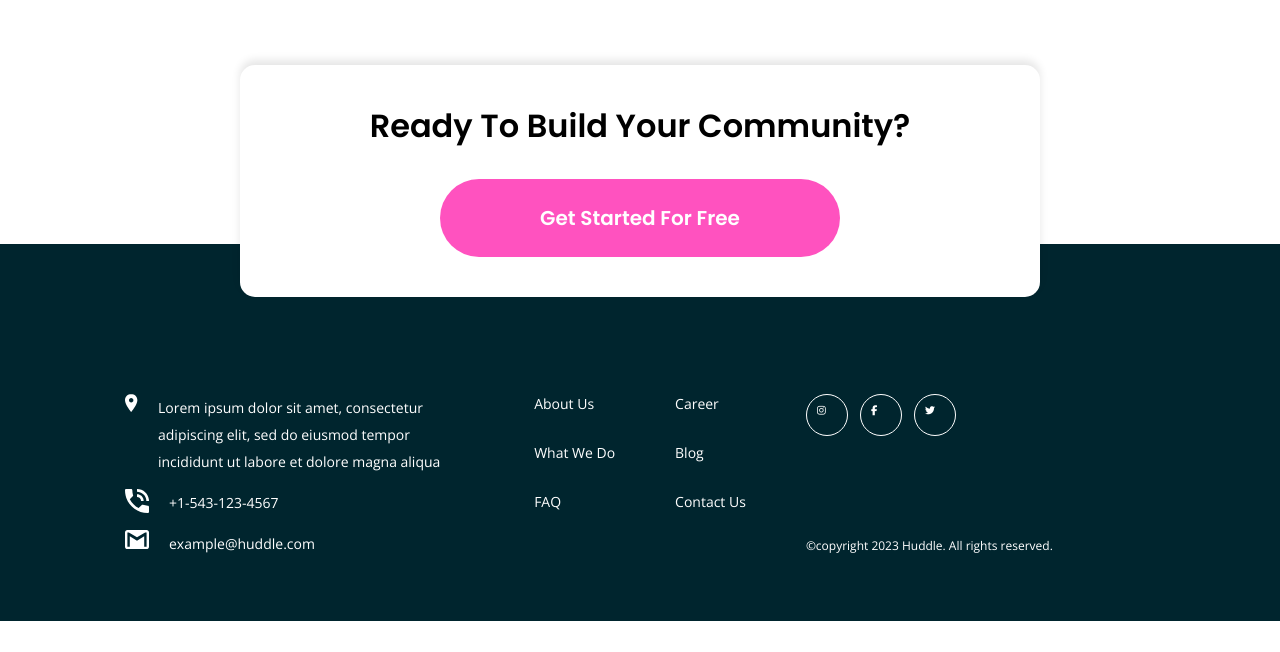
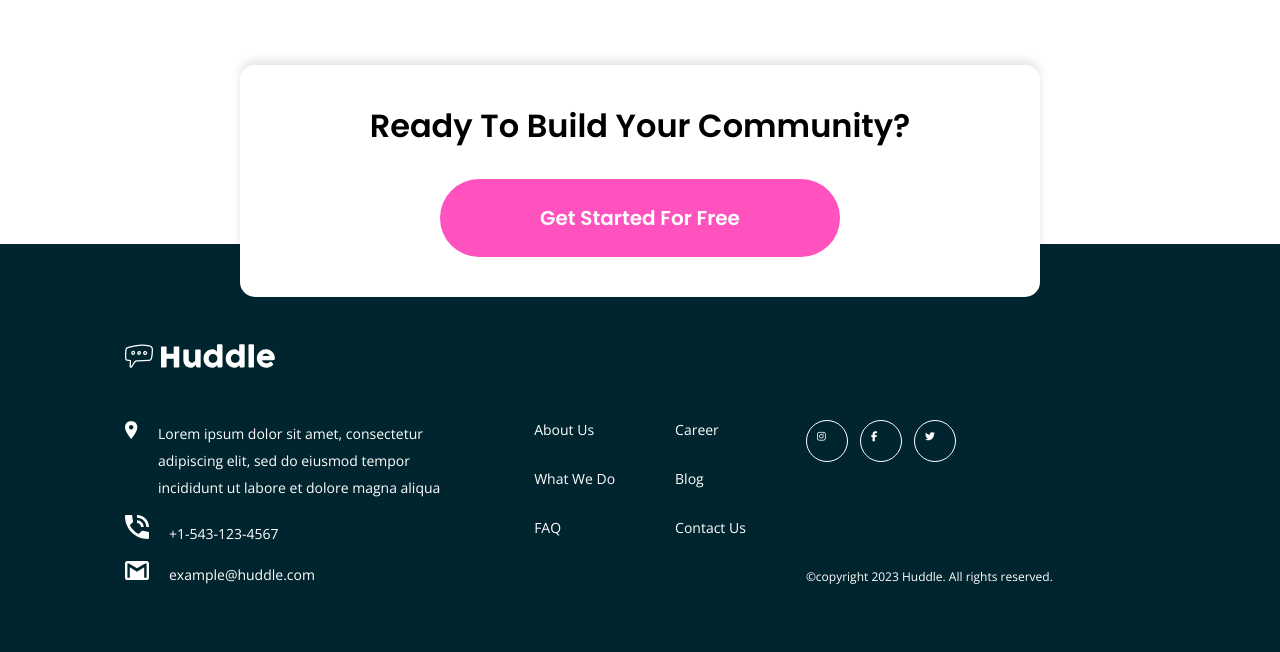
Before and after one commit to zetmosoma10/Huddle-landing-page-with-alternating-blocks, a plain HTML site: page index.html in a window 1280 px wide. Shown: the part 2169-2821 px from the top of the page. Before the commit the page ends 2790 px from the top, so only its background shows below. Drawn offline with nearby package versions, Linux system fonts and the light colour scheme.

Commit message:
add footer logo and put img to auto on grid

```diff
--- a/css/index.css
+++ b/css/index.css
@@ -113,7 +113,7 @@ p {
 }
 .grid img {
   width: 100%;
-  height: 100%;
+  height: auto;
 }
 
 @media (min-width: 980px) {
@@ -361,6 +361,7 @@ nav img {
   display: flex;
   color: #fff;
   margin-bottom: 2.4rem;
+  align-items: baseline;
 }
 .footer__text-icon img {
   width: 24px;
@@ -388,6 +389,12 @@ nav img {
     align-items: start;
   }
 }
+.footer__logo {
+  filter: grayscale(1) brightness(20);
+  width: 15rem;
+  margin-left: 4rem;
+}
+
 .callout {
   box-shadow: 0px -5px 8px rgba(0, 0, 0, 0.1);
   background-color: #fff;
--- a/index.html
+++ b/index.html
@@ -116,7 +116,9 @@
     </div>
     <!-- Footer -->
     <footer class="footer">
-      <div class="grid grid-1x4 container">
+      <div class="container">
+        <img class="footer__logo" src="images/logo.svg" alt="" />
+        <div class="grid grid-1x4">
           <div class="item-1">
             <div class="footer__text-icon">
               <img src="images/icon-location.svg" alt="" />
@@ -161,6 +163,7 @@
             </p>
           </div>
         </div>
+      </div>
     </footer>
     <script src="https://unpkg.com/aos@next/dist/aos.js"></script>
     <script>
```
Lines whose indentation alone changed are shown as unchanged.
